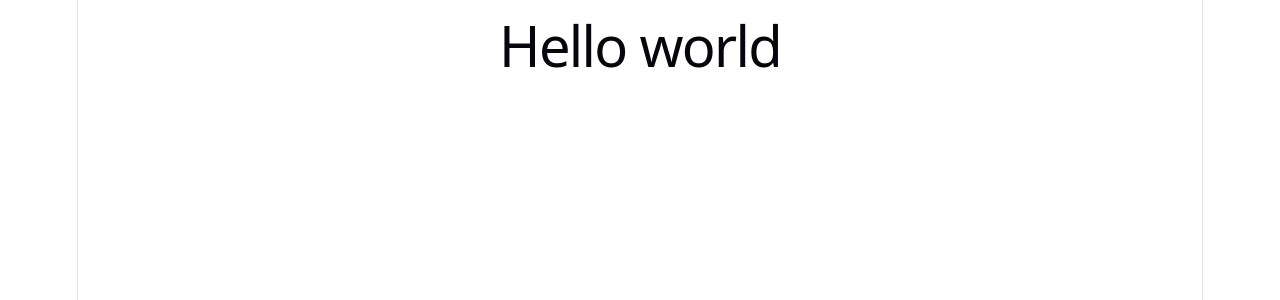
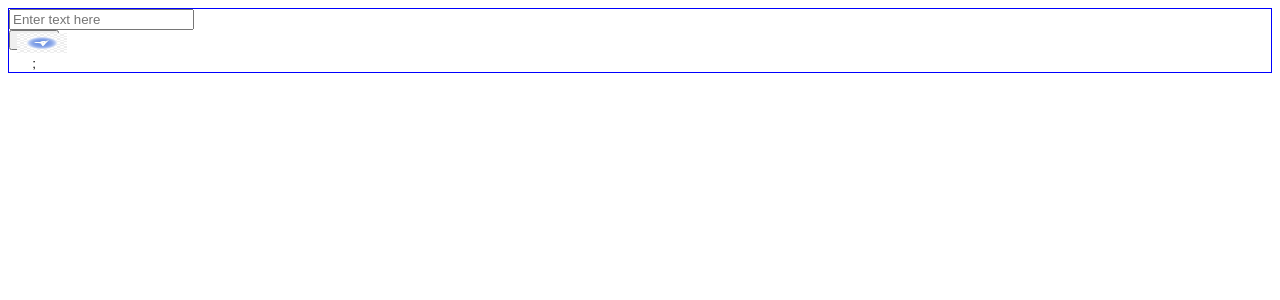
Before and after one commit to AnbuAnkit/SumGo, a React (Vite) app in the folder sum-go-app/: page / in a window 1280 px wide. Shown: the top 300 px of the page. Built offline with nearby package versions, Linux system fonts and the light colour scheme.

Commit message:
created few components

```diff
--- a/sum-go-app/src/App.tsx
+++ b/sum-go-app/src/App.tsx
@@ -1,6 +1,11 @@
 import Message from './exp';
+// import SendButton from './components/send-button';
+// import InputField from './components/input-field';
+import ChatBar from './components/chat-bar';
 
 function App(){
-  return <div><Message></Message></div>;
+  return <>
+    <ChatBar />
+  </>;
 }
 export default App;
--- /dev/null
+++ b/sum-go-app/src/components/chat-bar.tsx
@@ -0,0 +1,12 @@
+import SendButton from './send-button';
+import InputField from './input-field';
+
+function ChatBar(){
+    return(
+        <div style={{ border: '1px solid blue' }}>
+            <InputField /><SendButton />
+        </div>
+    )
+}
+
+export default ChatBar;
--- /dev/null
+++ b/sum-go-app/src/components/input-field.tsx
@@ -0,0 +1,10 @@
+function InputField(){
+ return(
+    <form>
+        {/* <label>Enter text here</label> */}
+        <input type="text" placeholder="Enter text here"></input>
+    </form>
+ )
+}
+
+export default InputField;
--- /dev/null
+++ b/sum-go-app/src/components/send-button.tsx
@@ -0,0 +1,12 @@
+function SendButton(){
+
+    return(
+    <button style={{width:'50px', height:'20px'}}>
+            <img src='./send-button.jpg' width='50' height='20' />;
+        </button>
+    )
+
+
+}
+
+export default SendButton;
--- a/sum-go-app/src/index.css
+++ b/sum-go-app/src/index.css
@@ -1,4 +1,4 @@
-:root {
+/* :root {
   --text: #6b6375;
   --text-h: #08060d;
   --bg: #fff;
@@ -108,4 +108,4 @@ code {
   line-height: 135%;
   padding: 4px 8px;
   background: var(--code-bg);
-}
+} */
```
Also changed, not shown: sum-go-app/public/send-button.jpg (added), sum-go-app/public/send-button.svg (added), sum-go-app/src/components/chat-bubble.tsx (added).
